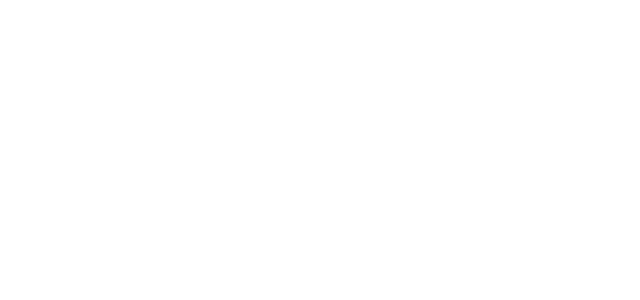
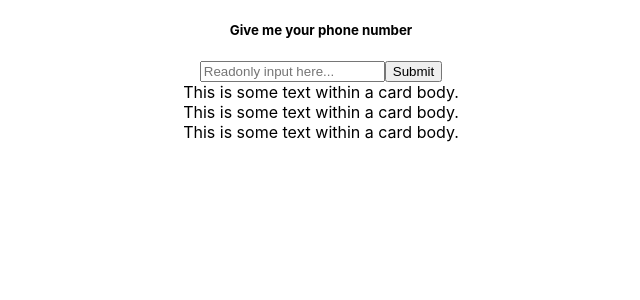
Before and after one commit to Massiel50/Summarizer, a React (Create React App) app: page / in a window 1280 px wide. Shown: the top 300 px of the page, without its empty margins (319-959 px from the left). Built offline with nearby package versions, Linux system fonts and the light colour scheme.

Commit message:
dashboard is no longer a div in app.js

```diff
--- a/src/App.js
+++ b/src/App.js
@@ -1,11 +1,10 @@
 import './App.css';
-import dashboard from "./pages/dashboard";
+import Dashboard from './pages/Dashboard';
 
 function App() {
   return (
     <div className="App">
-
-      <div dashboard />
+      <Dashboard />
     </div>
   );
 }
--- a/src/pages/dashboard.js
+++ b/src/pages/dashboard.js
@@ -3,7 +3,7 @@
 import Card from 'react-bootstrap/Card';
 import Form from 'react-bootstrap/Form';
 
-function dashboard () {
+function Dashboard () {
   return (
   <><div className="dashcards" /><div>
 
@@ -26,4 +26,4 @@
   )
 };
 
-export default dashboard;
+export default Dashboard;
```
